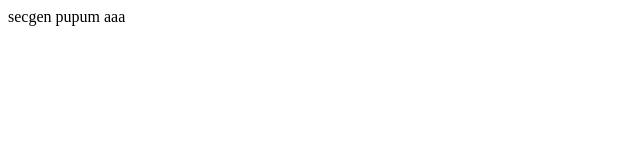
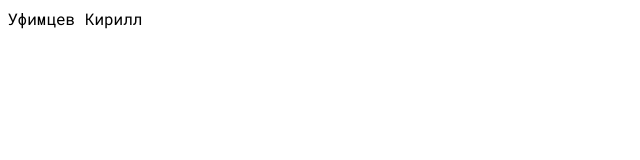
Before and after one commit to Ufy88/resume, a plain HTML site: page index.html in a window 1280 px wide. Shown: the full height of the page, 0-640 px from the left. Drawn offline with Linux system fonts and the light colour scheme.

Commit message:
add fonts

```diff
--- a/index.html
+++ b/index.html
@@ -1,9 +1,10 @@
 <head>
     <title>CV</title>
+    <link rel="stylesheet" href="style.css">
 </head>
 
 <body>
     <p>
-        secgen pupum aaa
+        Уфимцев Кирилл
     </p>
 </body>
--- a/style.css
+++ b/style.css
@@ -1,11 +1,10 @@
 @font-face {
-    font-family: 'Roboto Mono'; /* Имя шрифта, используемое в CSS */
-    src: url('/fonts/Roboto_Mono/RobotoMono-VariableFont_wght.ttf') format('ttf');
-    font-weight: normal; /* Можно задать нормальный или жирный */
-    font-style: normal; /* Обычный или курсив */
+    font-family: 'MyCustomFont';
+    src: url('/fonts/Roboto_Mono/RobotoMono-VariableFont_wght.ttf') format('truetype');
+    /* font-weight: normal;
+    font-style: normal; */
 }
 
-/* Пример использования подключённого шрифта */
 body {
-    font-family: 'Roboto Mono', monospace;
+    font-family: 'MyCustomFont', monospace;
 }
```
Also changed, not shown: 2 other files.
